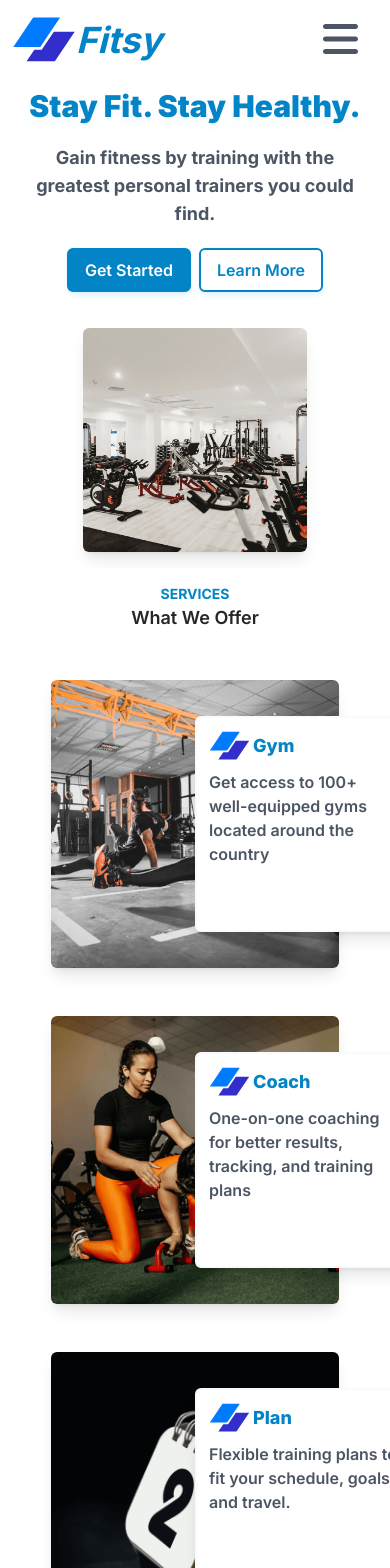
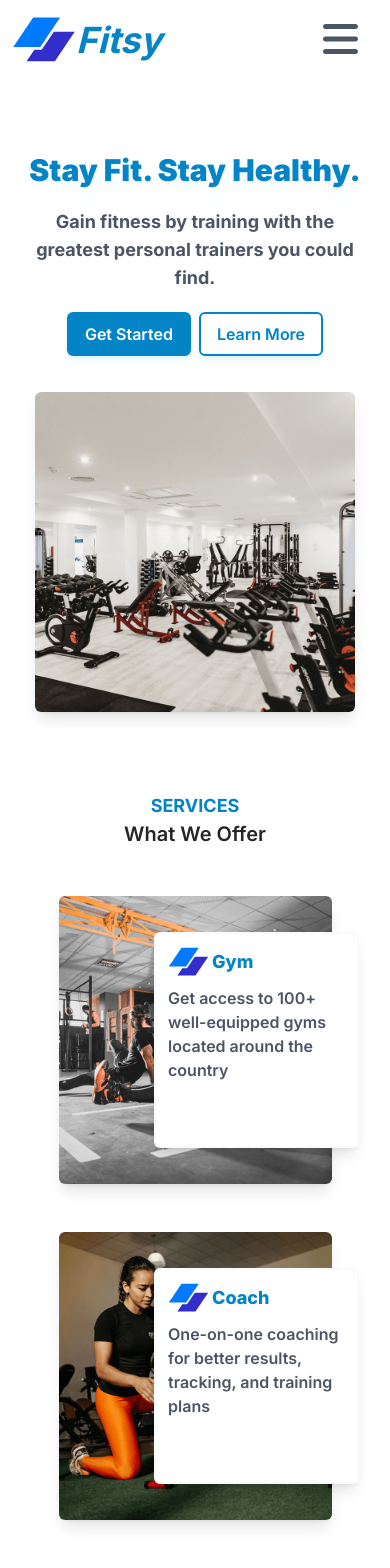
Before and after one commit to irshadbaiwa/fitsy, a Next.js app: page / in a window 390 px wide. Shown: the top 1568 px of the page. Built offline with nearby package versions, Linux system fonts and the light colour scheme.

Commit message:
update spacing

```diff
--- a/components/Footer.js
+++ b/components/Footer.js
@@ -1,18 +1,6 @@
 export default function Footer() {
   return (
     <section className="section bg-light-shade m-0 pt-10 pb-4">
-      <a
-        className="visited:fill-supporting mt-2 flex justify-center items-center"
-        href="#"
-      >
-        <svg
-          className="h-8 fill-supporting"
-          xmlns="http://www.w3.org/2000/svg"
-          viewBox="0 0 384 512"
-        >
-          <path d="M54.63 246.6L192 109.3l137.4 137.4C335.6 252.9 343.8 256 352 256s16.38-3.125 22.62-9.375c12.5-12.5 12.5-32.75 0-45.25l-160-160c-12.5-12.5-32.75-12.5-45.25 0l-160 160c-12.5 12.5-12.5 32.75 0 45.25S42.13 259.1 54.63 246.6zM214.6 233.4c-12.5-12.5-32.75-12.5-45.25 0l-160 160c-12.5 12.5-12.5 32.75 0 45.25s32.75 12.5 45.25 0L192 301.3l137.4 137.4C335.6 444.9 343.8 448 352 448s16.38-3.125 22.62-9.375c12.5-12.5 12.5-32.75 0-45.25L214.6 233.4z" />
-        </svg>
-      </a>
       <div className="mt-4 text-center font-bold text-lg md:text-xl text-supporting">
         &copy; Fitsy. All Rights Reserved
       </div>
--- a/components/HeroSection.js
+++ b/components/HeroSection.js
@@ -8,7 +8,7 @@ export default function HeroSection() {
       <header className="fixed w-full top-0 z-50">
         <Header />
       </header>
-      <section className="mt-16 lg:mt-0">
+      <section className="mt-32 lg:mt-12 mb-12">
         <div className="m-4 lg:m-20 flex flex-col md:flex-row items-center justify-between overflow-hidden">
           <div className="intro m-2 lg:m-4 text-center md:text-left overflow-hidden">
             <h1
@@ -48,7 +48,7 @@ export default function HeroSection() {
             </Fade>
           </div>
           <Fade right delay={500} duration={1200}>
-            <div className="m-4 h-56 w-56 lg:h-96 lg:w-96 rounded-md shadow-lg relative">
+            <div className="m-4 h-80 w-80 max-w-full lg:h-96 lg:w-96 rounded-md shadow-lg relative">
               <Image
                 className="rounded-md"
                 src="/hero.webp"
--- a/components/ServicesSection.js
+++ b/components/ServicesSection.js
@@ -40,7 +40,7 @@ export default function ServicesSection() {
           <div
             key={index}
             className="h-72 w-72 md:h-80 md:w-80 shadow-lg rounded-md relative my-6 mx-10 md:mx-14"
-            style={{ maxWidth: '75%' }}
+            style={{ maxWidth: '70%' }}
           >
             {/* bg image */}
             <div className="h-full w-full relative rounded-md">
@@ -60,7 +60,7 @@ export default function ServicesSection() {
                 className="h-3/4 w-3/4 p-3 md:p-4 bg-white shadow-lg rounded-md absolute border-2 border-slate-50"
                 style={{
                   top: '12.5%',
-                  left: '50%',
+                  left: '35%',
                 }}
               >
                 {/* header */}
--- a/styles/globals.css
+++ b/styles/globals.css
@@ -1,13 +1,13 @@
 @tailwind base;
 @layer base {
   .section {
-    @apply my-5 md:my-10 lg:my-14;
+    @apply mt-10 mb-5 md:mb-10 md:mt-14 lg:mb-14 lg:mt-20;
   }
   .section-heading {
-    @apply text-primary font-bold text-center text-sm lg:text-base uppercase;
+    @apply text-primary font-bold text-center text-lg lg:text-xl uppercase;
   }
   .section-description {
-    @apply text-emphasized font-semibold text-center text-lg md:text-2xl;
+    @apply text-emphasized font-semibold text-center text-xl md:text-2xl;
   }
 }
 @tailwind components;
```
